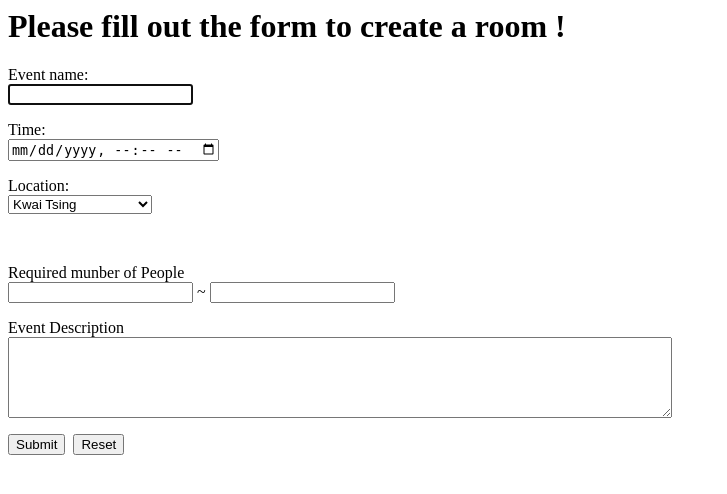
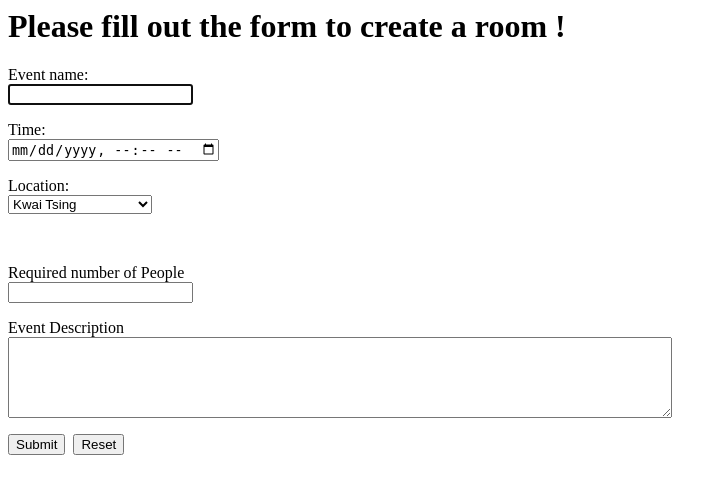
Before and after one commit to GinyWang/2021Hack-1, a Flask app: page /create_room in a window 1280 px wide. Shown: the top 494 px of the page, without its empty margins (0-727 px from the left). Run offline with Flask 2, Linux system fonts and the light colour scheme.

Commit message:
Update create_room.html

```diff
--- a/Package/templates/create_room.html
+++ b/Package/templates/create_room.html
@@ -5,7 +5,7 @@
 </HEAD>
 <BODY>
 <h1>Please fill out the form to create a room !</h1>
-<form action="CreateEvent.html" method="post" id="EventCreate">
+<form action="{{ url_for('create_room') }}" method="POST" id="EventCreate">
     <p>
         <label for="Ename" size="30">Event name:</label><br>
         <input Name="Ename" type="text" autofocus required><br>
@@ -40,10 +40,8 @@
     </p>
     <br>
     <p>
-        <label for="NumPeople">Required munber of People</label><br>
-        <input type="number"  name="MinNumPeople" min="0">
-        <span> ~ </span>
-        <input type="number"  name="MaxNumPeople">
+        <label for="NumPeople">Required number of People</label><br>
+        <input type="number"  name="NumPeople" min="0">
         <br>
     </p>
     <p>
@@ -51,7 +49,7 @@
         <textarea rows="5" cols="80" name="descrip" form="EventCreate"></textarea><br>
     </p>
     <p>
-        <input type="submit" value="Submit">&nbsp&nbsp<input type="reset" value="Reset">
+        <input type="submit" name = 'submit' value="Submit">&nbsp&nbsp<input type="reset" name = 'reset' value="Reset">
     </p>
 
 
```
